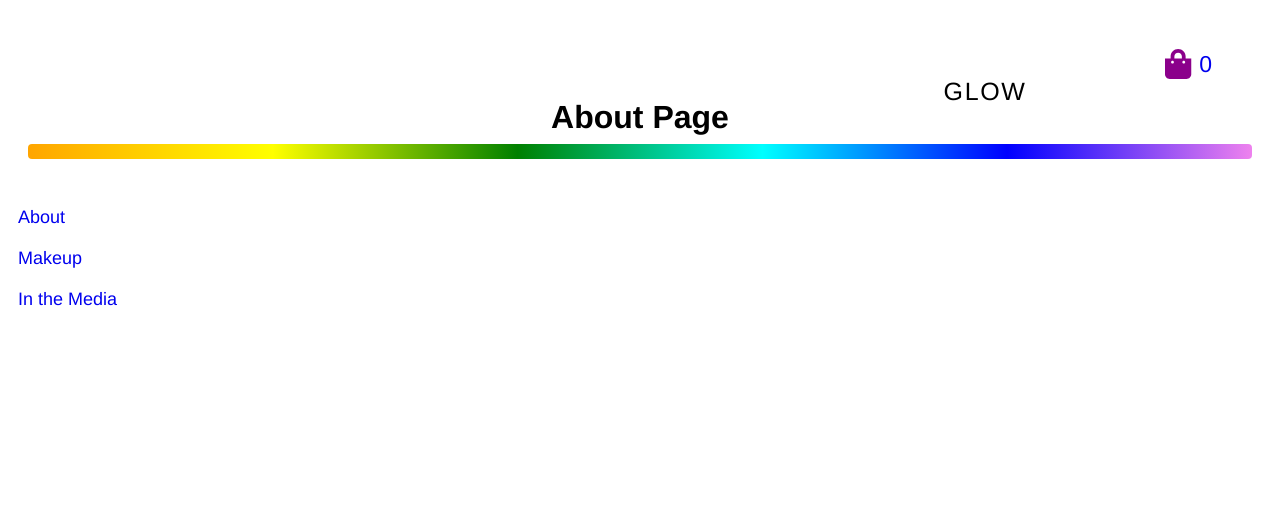
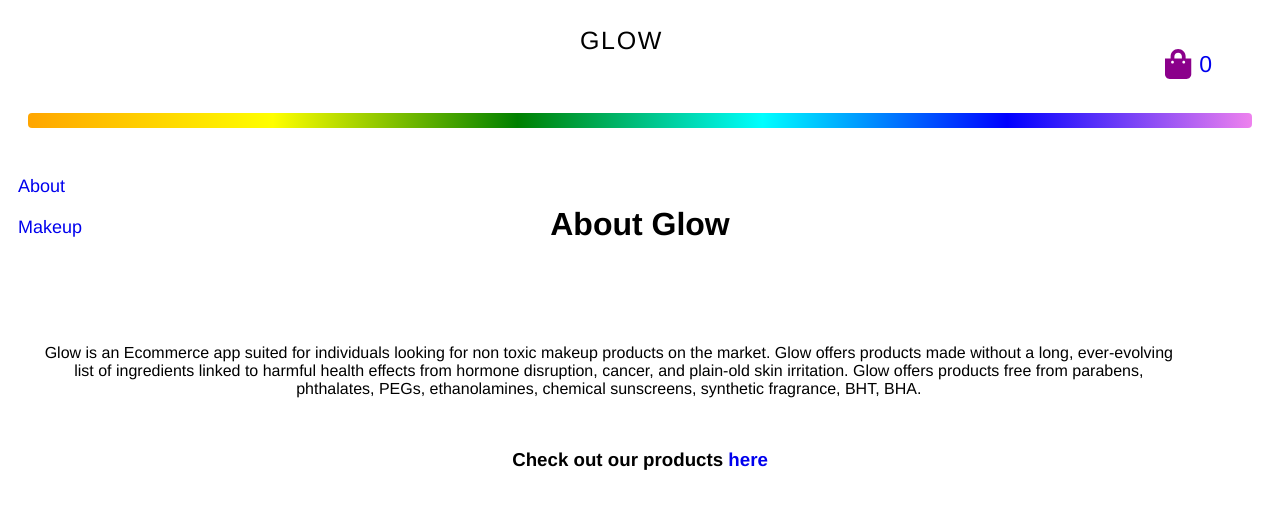
Before and after one commit to kochoa76/Glow-Ecommerce-Client, a React (Create React App) app: page /About in a window 1280 px wide. Shown: the top 508 px of the page. Built offline with nearby package versions, Linux system fonts and the light colour scheme; no server answers.

Commit message:
adding to ReadMe, adding to /about page, updating css on main page title

```diff
--- a/src/components/About.js
+++ b/src/components/About.js
@@ -1,8 +1,12 @@
 import React from 'react'
-
+import '../containers/App.css'
 const About = () => {
   return (
-  <h1> About Page </h1>
+    <div className="about-page">
+      <h1 className="about-title"> About Glow </h1>
+        <p className="about-description"> Glow is an Ecommerce app suited for individuals looking for non toxic makeup products on the market. Glow offers products made without a long, ever-evolving list of ingredients linked to harmful health effects from hormone disruption, cancer, and plain-old skin irritation. Glow offers products free from parabens, phthalates, PEGs, ethanolamines, chemical sunscreens, synthetic fragrance, BHT, BHA. </p>
+        <h3 className="about-button"> Check out our products <a href="/makeup"> here </a></h3>
+    </div>
   )
 }
 export default About
--- a/src/components/Header.js
+++ b/src/components/Header.js
@@ -4,8 +4,10 @@ import { Link } from 'react-router-dom';
    const Header = () => (
      <header>
       <div className="nav">
+        <div className="nav-heading">
         <div className="nav-title">
             GLOW
+        </div>
         </div>
         <div className="top-round-rainbow">
         </div>
@@ -13,7 +15,6 @@ import { Link } from 'react-router-dom';
         <ul>
           <li><Link to="/About"> About </Link></li>
           <li><Link to="/Makeup"> Makeup </Link></li>
-          <li><Link to="/Media"> In the Media </Link></li>
         </ul>
         </div>
       </div>
--- a/src/components/Home.js
+++ b/src/components/Home.js
@@ -3,7 +3,7 @@ import React from 'react';
 const Home = () => (
 
       <div className="homepage">
-      <h1> BestSellers </h1>
+
       </div>
       )
 
--- a/src/components/Main.js
+++ b/src/components/Main.js
@@ -1,7 +1,6 @@
 import React from 'react';
 import Checkout from '../containers/Checkout'
 import Cart from '../containers/Cart'
-import Media from '../components/Media'
 import Home from '../components/Home'
 import About from '../components/About'
 import MakeupRoutes from '../components/MakeupRoutes'
@@ -15,7 +14,6 @@ const Main = () => (
           <Route path="/" exact={true} component={Home} />
           <Route path="/About" component={About} />
           <Route path="/Makeup" component={MakeupRoutes} />
-          <Route path="/Media" component={Media} />
           <Route path ="/cart" component={Cart}/>
           <Route path ="/checkout" component={Checkout} />
           <Route path ="/purchase" component={Purchase} />
--- a/src/components/Media.js
+++ /dev/null
@@ -1,10 +0,0 @@
-import React from 'react'
-
-const Media = () => {
-    return (
-      <div className="MediaContainer">
-        <h1> Media Page </h1>
-      </div>
-  )
-}
-export default Media
--- a/src/containers/App.css
+++ b/src/containers/App.css
@@ -60,7 +60,7 @@ div.onMouseHover {
   color: black;
   align-items: center;
   margin-bottom: 20px;
-  margin-left: 690px;
+  margin-left: 850px;
 }
 
 .top-round-rainbow {
@@ -84,6 +84,37 @@ background: linear-gradient(to right, orange , yellow, green, cyan, blue, violet
 
 }
 
+.about-description {
+  width: 90%;
+  margin: 0 2rem 0 2rem;
+  text-align: center;
+}
+
+h3.about-button {
+  padding: 2rem;
+  text-align: center;
+}
+
+h3.about-button a {
+  cursor: pointer;
+  text-decoration: none;
+}
+
+h1.about-title {
+  justify-content: center;
+  display: flex;
+  align-items: center;
+  margin-left: 0rem;
+  margin-top: 3rem;
+  padding: 5rem;
+}
+
+.nav-heading {
+  display: flex;
+  align-items: center;
+  justify-content: center;
+}
+
 .nav-links ul {
 
   list-style-type: none;
--- a/src/containers/Cart.css
+++ b/src/containers/Cart.css
@@ -23,6 +23,17 @@
 
 }
 
+div.Cart {
+  justify-content: center;
+  align-items: center;
+}
+
+div.Order-Summary {
+  justify-content: center;
+  align-items: center;
+
+}
+
 .ItemImage {
   width: 50%;
   display: flex;
@@ -34,7 +45,7 @@
 
 .ItemQuantity {
   margin-left: 430px;
-  margin-top: -82px;
+  margin-top: -90px;
 }
 
 .CartData {
@@ -81,24 +92,26 @@
 
 .minus-icon {
   margin-left: -20px;
-  margin-top: 40px;
+  margin-top: 38px;
+  cursor: pointer;
 }
 
 .minus-icon-cart {
   margin-left: -20px;
-  margin-top: 5px;
+  margin-top: 3px;
   padding-right: 10px;
 }
 
 .plus-icon {
   margin-left: 420px;
-  margin-top: -27px;
-  margin-bottom: 100px
+  margin-top: -19px;
+  margin-bottom: 100px;
+  cursor: pointer;
 }
 
 .plus-icon-cart {
   margin-top: -15px;
-  margin-left: 15px;
+  margin-left: -420px;
 }
 
 .Price, .SubTotal, .Quantity, .Product{
```
Also changed, not shown: 1 other file (tests, documents, lock files or other folders).
